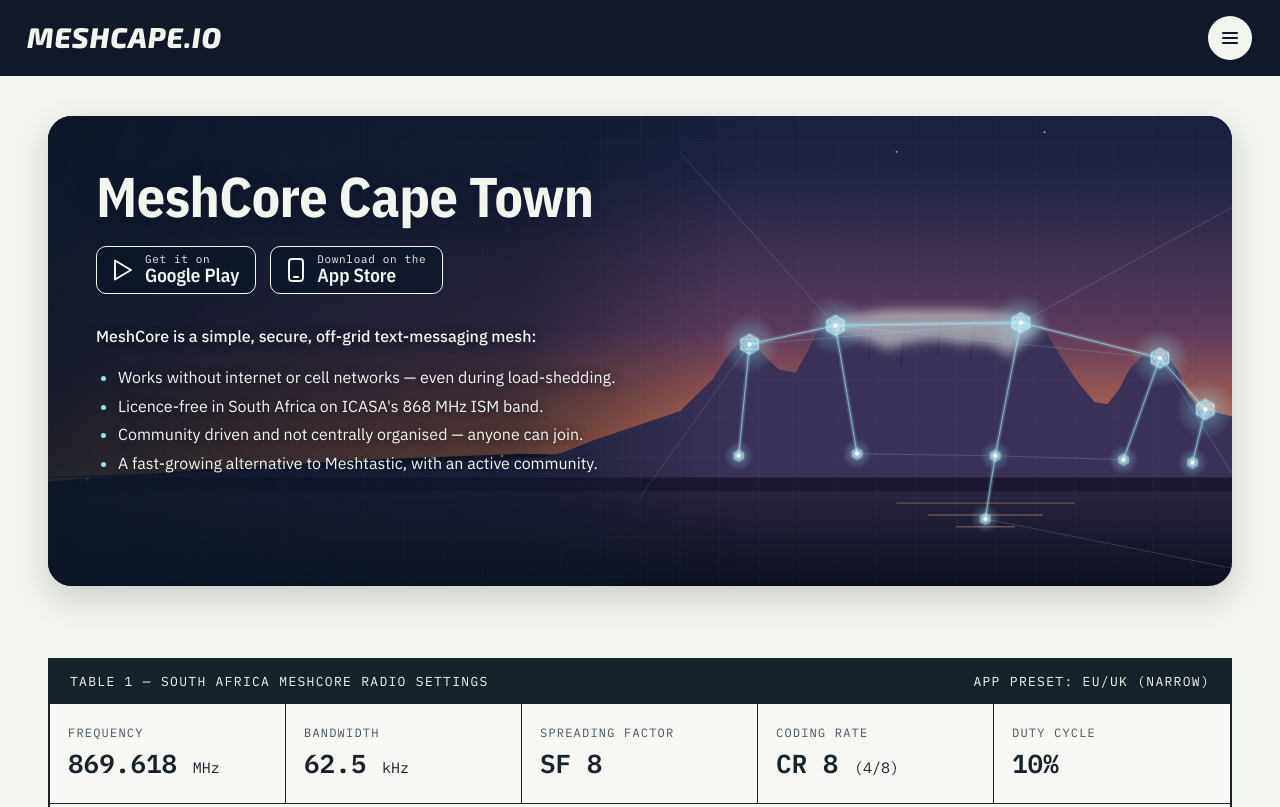
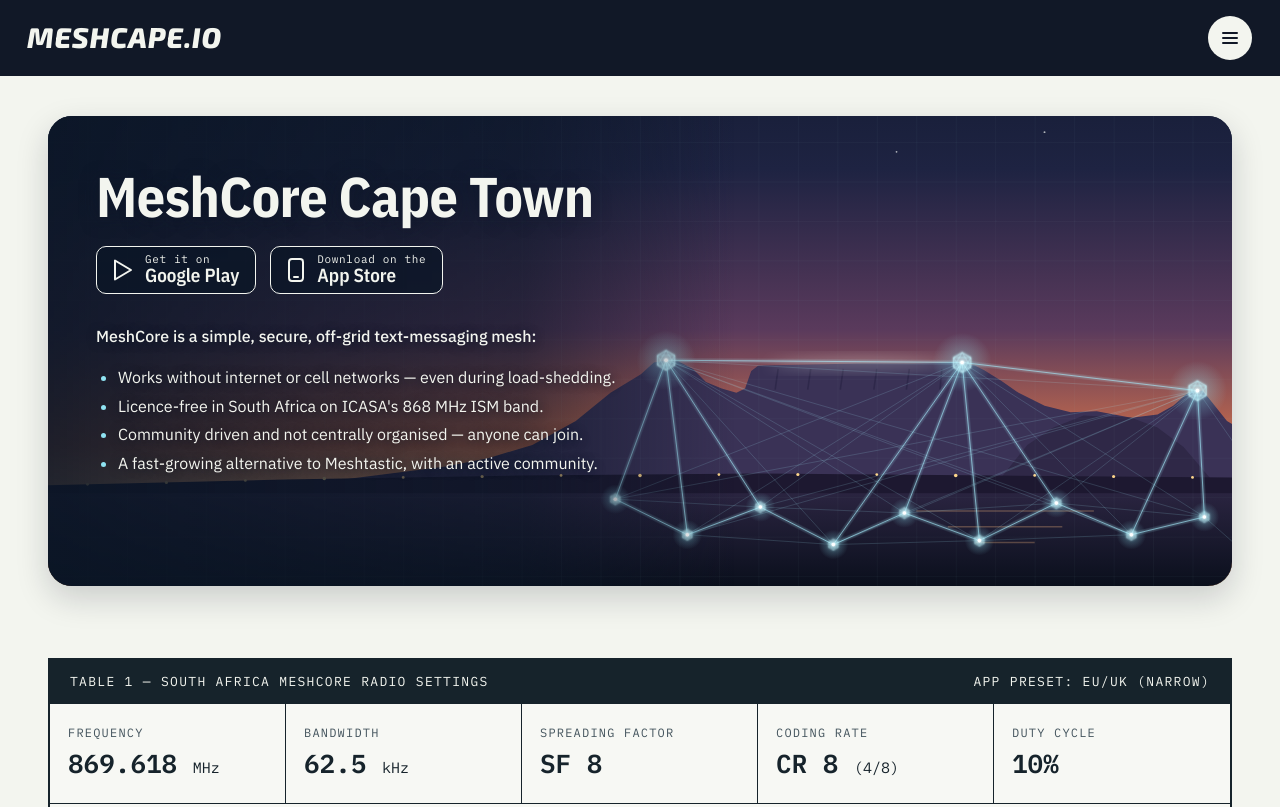
Before and after one commit to digitalhobo-area51/MeshCape, an Astro site: page / in a window 1280 px wide. Shown: the top 807 px of the page. Built offline with nearby package versions, Linux system fonts and the light colour scheme; Astro itself is replaced by a stand-in of ours.

Commit message:
Hero: photo-traced Table Mountain outline, reworked mesh
- Outline of Devil's Peak, Table Mountain, Signal Hill and Lion's Head
  traced from a photo across Table Bay; same dusk style
- Thinner tablecloth cloud
- Large nodes on Devil's Peak, the table's east end and Lion's Head
- Nine small nodes below the mountain at varied heights, all linked to
  each other and to every large node; sky-bound links removed

Co-Authored-By: Claude Opus 5.5 <noreply@anthropic.com>
Claude-Session: https://claude.ai/code/session_01EAqqcBgZDoBRkKYjtyT4kj

```diff
--- a/src/components/Hero.astro
+++ b/src/components/Hero.astro
@@ -50,39 +50,37 @@ import { apps } from '../data/site';
         <circle cx="1010" cy="190" r="1" /><circle cx="860" cy="210" r=".9" />
       </g>
 
-      <!-- foothills, city lights, Table Bay (full width) -->
-      <path fill="#1D1830" d="M0 544 L160 532 L320 522 L480 516 L640 520 L800 514 L960 518 L1100 522 L1200 528 L1200 556 L0 556 Z" />
+      <!-- Table Mountain range, outline traced from a photo taken across Table Bay -->
+      <path fill="#3A3256" d="M297.3 542.2 L402.9 529.0 L446.9 520.2 L490.9 507.0 L534.9 482.8 L570.1 454.2 L600.9 435.5 L614.1 423.4 L626.4 421.2 L638.8 422.3 L653.7 430.0 L666.9 443.2 L682.8 449.8 L697.7 454.2 L706.5 449.8 L712.7 432.2 L719.7 426.7 L772.5 425.6 L825.3 424.5 L878.1 424.5 L926.5 423.4 L939.7 426.7 L948.5 431.1 L966.1 442.1 L983.7 454.2 L1010.1 467.4 L1036.5 474.0 L1062.9 472.9 L1098.1 479.5 L1124.5 476.2 L1140.4 467.4 L1152.7 456.4 L1159.7 452.0 L1170.3 452.0 L1177.3 460.8 L1194.9 482.8 L1230.1 503.7 L1282.9 522.4 L1335.7 536.7 L1406.1 544.4 L1406.1 560 L297.3 560 Z" />
+      <g stroke="#2A2446" stroke-width="1.6" opacity=".7"><path d="M740 430 L737 451" /><path d="M773 430 L770 451" /><path d="M806 430 L803 451" /><path d="M840 430 L837 451" /><path d="M873 430 L870 451" /><path d="M906 430 L904 451" /></g>
+      <!-- Signal Hill, in front of Lion's Head -->
+      <path fill="#2F2847" d="M966.1 540.0 L992.5 507.0 L1018.9 489.4 L1049.7 477.3 L1098.1 479.5 L1124.5 489.4 L1150.9 509.2 L1177.3 540.0 L1177.3 560 L966.1 560 Z" />
+      <!-- thin tablecloth -->
+      <path filter="url(#h-cloud)" fill="#F3F5EF" opacity=".3" d="M728 426 C762 417 884 416 920 425 C894 431 762 432 728 426 Z" />
+
+      <!-- city strip and Table Bay -->
+      <path fill="#1D1830" d="M0 548 L240 542 L480 538 L720 536 L960 538 L1200 540 L1200 558 L0 558 Z" />
       <g fill="#FFD68A">
-        <circle cx="40" cy="542" r="1.4" /><circle cx="110" cy="536" r="1.6" /><circle cx="180" cy="531" r="1.4" />
-        <circle cx="250" cy="527" r="1.8" /><circle cx="320" cy="523" r="1.4" /><circle cx="390" cy="520" r="1.6" />
-        <circle cx="460" cy="518" r="1.4" /><circle cx="530" cy="518" r="1.8" /><circle cx="600" cy="520" r="1.4" />
-        <circle cx="670" cy="519" r="1.6" /><circle cx="740" cy="517" r="1.4" /><circle cx="880" cy="516" r="1.4" />
-        <circle cx="1020" cy="520" r="1.4" /><circle cx="1130" cy="523" r="1.6" />
+        <circle cx="40" cy="547" r="1.4" /><circle cx="120" cy="545" r="1.6" /><circle cx="200" cy="543" r="1.4" />
+        <circle cx="280" cy="541" r="1.8" /><circle cx="360" cy="540" r="1.4" /><circle cx="440" cy="539" r="1.6" />
+        <circle cx="520" cy="538" r="1.4" /><circle cx="600" cy="538" r="1.8" /><circle cx="680" cy="537" r="1.4" />
+        <circle cx="760" cy="537" r="1.6" /><circle cx="840" cy="537" r="1.4" /><circle cx="920" cy="538" r="1.8" />
+        <circle cx="1000" cy="538" r="1.4" /><circle cx="1080" cy="539" r="1.6" /><circle cx="1160" cy="540" r="1.4" />
       </g>
-      <rect y="554" width="1200" height="96" fill="url(#h-sea)" />
-      <g stroke="#F2B27A" stroke-opacity=".35" stroke-width="1.5">
-        <path d="M860 566 H1040" /><path d="M892 578 H1008" /><path d="M920 590 H980" />
+      <rect y="556" width="1200" height="94" fill="url(#h-sea)" />
+      <g stroke="#F2B27A" stroke-opacity=".3" stroke-width="1.5">
+        <path d="M880 574 H1060" /><path d="M912 590 H1028" /><path d="M940 606 H1000" />
       </g>
 
-      <!-- far range: Devil's Peak, Table Mountain, Lion's Head, Signal Hill -->
-      <g transform="translate(302.5 105) scale(.75)">
-        <path fill="#3A3256" d="M-420 580 L0 566 L264 553 L290 547 L333 530 L452 490 L455 486 L494 448 L520 409 L538 393 L550 396 L563 414 L584 434 L607 438 L624 408 L638 378 L654 367 L685 364 L810 363 L904 363 L929 370 L946 384 L966 418 L989 452 L1011 478 L1028 481 L1044 461 L1058 434 L1075 416 L1092 411 L1110 417 L1124 437 L1136 466 L1153 487 L1200 498 L1200 580 L-420 580 Z" />
-        <g stroke="#2A2446" stroke-width="1.8" opacity=".8">
-        <path d="M670 375 L664 428" /><path d="M709 372 L706 418" /><path d="M756 371 L749 430" />
-        <path d="M802 371 L799 413" /><path d="M849 372 L843 425" /><path d="M896 373 L893 412" />
+      <!-- mesh: 3 repeaters on the peaks, 9 companions below; every node linked -->
+      <g stroke="#A8F0FF" fill="none" stroke-linecap="round">
+        <g stroke-width="5" stroke-opacity=".07"><path d="M626.4 421.2 L926.5 423.4" /><path d="M926.5 423.4 L1165.0 452.0" /><path d="M575 562 L648 598" /><path d="M648 598 L722 570" /><path d="M722 570 L796 608" /><path d="M796 608 L868 576" /><path d="M868 576 L944 604" /><path d="M944 604 L1022 566" /><path d="M1022 566 L1098 598" /><path d="M1098 598 L1172 580" /><path d="M575 562 L626.4 421.2" /><path d="M648 598 L626.4 421.2" /><path d="M722 570 L626.4 421.2" /><path d="M796 608 L926.5 423.4" /><path d="M868 576 L926.5 423.4" /><path d="M944 604 L926.5 423.4" /><path d="M1022 566 L926.5 423.4" /><path d="M1098 598 L1165.0 452.0" /><path d="M1172 580 L1165.0 452.0" /></g>
+        <g stroke-width="1" stroke-opacity=".6" filter="url(#h-soft)"><path d="M626.4 421.2 L926.5 423.4" /><path d="M926.5 423.4 L1165.0 452.0" /><path d="M575 562 L648 598" /><path d="M648 598 L722 570" /><path d="M722 570 L796 608" /><path d="M796 608 L868 576" /><path d="M868 576 L944 604" /><path d="M944 604 L1022 566" /><path d="M1022 566 L1098 598" /><path d="M1098 598 L1172 580" /><path d="M575 562 L626.4 421.2" /><path d="M648 598 L626.4 421.2" /><path d="M722 570 L626.4 421.2" /><path d="M796 608 L926.5 423.4" /><path d="M868 576 L926.5 423.4" /><path d="M944 604 L926.5 423.4" /><path d="M1022 566 L926.5 423.4" /><path d="M1098 598 L1165.0 452.0" /><path d="M1172 580 L1165.0 452.0" /></g>
+        <g stroke-width=".8" stroke-opacity=".2"><path d="M626.4 421.2 L1165.0 452.0" /><path d="M575 562 L926.5 423.4" /><path d="M575 562 L1165.0 452.0" /><path d="M648 598 L926.5 423.4" /><path d="M648 598 L1165.0 452.0" /><path d="M722 570 L926.5 423.4" /><path d="M722 570 L1165.0 452.0" /><path d="M796 608 L626.4 421.2" /><path d="M796 608 L1165.0 452.0" /><path d="M868 576 L626.4 421.2" /><path d="M868 576 L1165.0 452.0" /><path d="M944 604 L626.4 421.2" /><path d="M944 604 L1165.0 452.0" /><path d="M1022 566 L626.4 421.2" /><path d="M1022 566 L1165.0 452.0" /><path d="M1098 598 L626.4 421.2" /><path d="M1098 598 L926.5 423.4" /><path d="M1172 580 L626.4 421.2" /><path d="M1172 580 L926.5 423.4" /><path d="M575 562 L722 570" /><path d="M648 598 L796 608" /><path d="M722 570 L868 576" /><path d="M796 608 L944 604" /><path d="M868 576 L1022 566" /><path d="M944 604 L1098 598" /><path d="M1022 566 L1172 580" /><path d="M1172 580 L1240 640" /><path d="M1165.0 452.0 L1240 560" /></g>
       </g>
-        <path filter="url(#h-cloud)" fill="#F3F5EF" opacity=".55" d="M645 376 C670 357 732 351 794 354 C857 351 911 356 939 377 C927 389 903 400 897 418 C880 401 857 395 833 401 C802 390 763 395 732 407 C709 393 670 390 645 376 Z" />
-      </g>
-
-      <!-- mesh: soft glowing links and crystal nodes on the peaks, city and a boat -->
-      <g stroke="#A8F0FF" fill="none" stroke-linecap="round">
-        <g stroke-width="5" stroke-opacity=".08"><path d="M711 405 L798 386" /><path d="M798 386 L986 383" /><path d="M986 383 L1127 419" /><path d="M1127 419 L1173 471" /><path d="M711 405 L700 518" /><path d="M798 386 L820 516" /><path d="M986 383 L960 518" /><path d="M1127 419 L1090 522" /><path d="M1173 471 L1160 525" /><path d="M960 518 L950 582" /></g>
-        <g stroke-width="1" stroke-opacity=".6" filter="url(#h-soft)"><path d="M711 405 L798 386" /><path d="M798 386 L986 383" /><path d="M986 383 L1127 419" /><path d="M1127 419 L1173 471" /><path d="M711 405 L700 518" /><path d="M798 386 L820 516" /><path d="M986 383 L960 518" /><path d="M1127 419 L1090 522" /><path d="M1173 471 L1160 525" /><path d="M960 518 L950 582" /></g>
-        <g stroke-width=".8" stroke-opacity=".22"><path d="M711 405 L986 383" /><path d="M798 386 L1127 419" /><path d="M820 516 L960 518" /><path d="M960 518 L1090 522" /><path d="M798 386 L640 210" /><path d="M986 383 L1230 250" /><path d="M1127 419 L1240 600" /><path d="M950 582 L1240 640" /><path d="M711 405 L600 560" /></g>
-      </g>
-      <g fill="url(#h-node-glow)"><circle cx="711" cy="405" r="30" /><circle cx="798" cy="386" r="30" /><circle cx="986" cy="383" r="30" /><circle cx="1127" cy="419" r="30" /><circle cx="1173" cy="471" r="30" /><circle cx="700" cy="518" r="15" /><circle cx="820" cy="516" r="15" /><circle cx="960" cy="518" r="15" /><circle cx="1090" cy="522" r="15" /><circle cx="1160" cy="525" r="15" /><circle cx="950" cy="582" r="15" /></g>
-      <g fill="rgba(190, 245, 255, .1)" stroke="#C8F7FF" stroke-width=".9" stroke-opacity=".85" filter="url(#h-soft)"><use href="#h-crystal" transform="translate(711 405)" /><use href="#h-crystal" transform="translate(798 386)" /><use href="#h-crystal" transform="translate(986 383)" /><use href="#h-crystal" transform="translate(1127 419)" /><use href="#h-crystal" transform="translate(1173 471)" /><use href="#h-crystal" transform="translate(700 518) scale(.55)" /><use href="#h-crystal" transform="translate(820 516) scale(.55)" /><use href="#h-crystal" transform="translate(960 518) scale(.55)" /><use href="#h-crystal" transform="translate(1090 522) scale(.55)" /><use href="#h-crystal" transform="translate(1160 525) scale(.55)" /><use href="#h-crystal" transform="translate(950 582) scale(.55)" /></g>
-      <g fill="#FFFFFF" filter="url(#h-soft)"><circle cx="711" cy="405" r="1.8" /><circle cx="798" cy="386" r="1.8" /><circle cx="986" cy="383" r="1.8" /><circle cx="1127" cy="419" r="1.8" /><circle cx="1173" cy="471" r="1.8" /><circle cx="700" cy="518" r="1.8" /><circle cx="820" cy="516" r="1.8" /><circle cx="960" cy="518" r="1.8" /><circle cx="1090" cy="522" r="1.8" /><circle cx="1160" cy="525" r="1.8" /><circle cx="950" cy="582" r="1.8" /></g>
+      <g fill="url(#h-node-glow)"><circle cx="626.4" cy="421.2" r="30" /><circle cx="926.5" cy="423.4" r="30" /><circle cx="1165.0" cy="452.0" r="30" /><circle cx="575" cy="562" r="15" /><circle cx="648" cy="598" r="15" /><circle cx="722" cy="570" r="15" /><circle cx="796" cy="608" r="15" /><circle cx="868" cy="576" r="15" /><circle cx="944" cy="604" r="15" /><circle cx="1022" cy="566" r="15" /><circle cx="1098" cy="598" r="15" /><circle cx="1172" cy="580" r="15" /></g>
+      <g fill="rgba(190, 245, 255, .1)" stroke="#C8F7FF" stroke-width=".9" stroke-opacity=".85" filter="url(#h-soft)"><use href="#h-crystal" transform="translate(626.4 421.2)" /><use href="#h-crystal" transform="translate(926.5 423.4)" /><use href="#h-crystal" transform="translate(1165.0 452.0)" /><use href="#h-crystal" transform="translate(575 562) scale(.55)" /><use href="#h-crystal" transform="translate(648 598) scale(.55)" /><use href="#h-crystal" transform="translate(722 570) scale(.55)" /><use href="#h-crystal" transform="translate(796 608) scale(.55)" /><use href="#h-crystal" transform="translate(868 576) scale(.55)" /><use href="#h-crystal" transform="translate(944 604) scale(.55)" /><use href="#h-crystal" transform="translate(1022 566) scale(.55)" /><use href="#h-crystal" transform="translate(1098 598) scale(.55)" /><use href="#h-crystal" transform="translate(1172 580) scale(.55)" /></g>
+      <g fill="#FFFFFF" filter="url(#h-soft)"><circle cx="626.4" cy="421.2" r="1.8" /><circle cx="926.5" cy="423.4" r="1.8" /><circle cx="1165.0" cy="452.0" r="1.8" /><circle cx="575" cy="562" r="1.8" /><circle cx="648" cy="598" r="1.8" /><circle cx="722" cy="570" r="1.8" /><circle cx="796" cy="608" r="1.8" /><circle cx="868" cy="576" r="1.8" /><circle cx="944" cy="604" r="1.8" /><circle cx="1022" cy="566" r="1.8" /><circle cx="1098" cy="598" r="1.8" /><circle cx="1172" cy="580" r="1.8" /></g>
 
       <rect width="1200" height="650" fill="url(#h-grid)" />
       <rect width="1200" height="650" fill="url(#h-shade)" />
```
